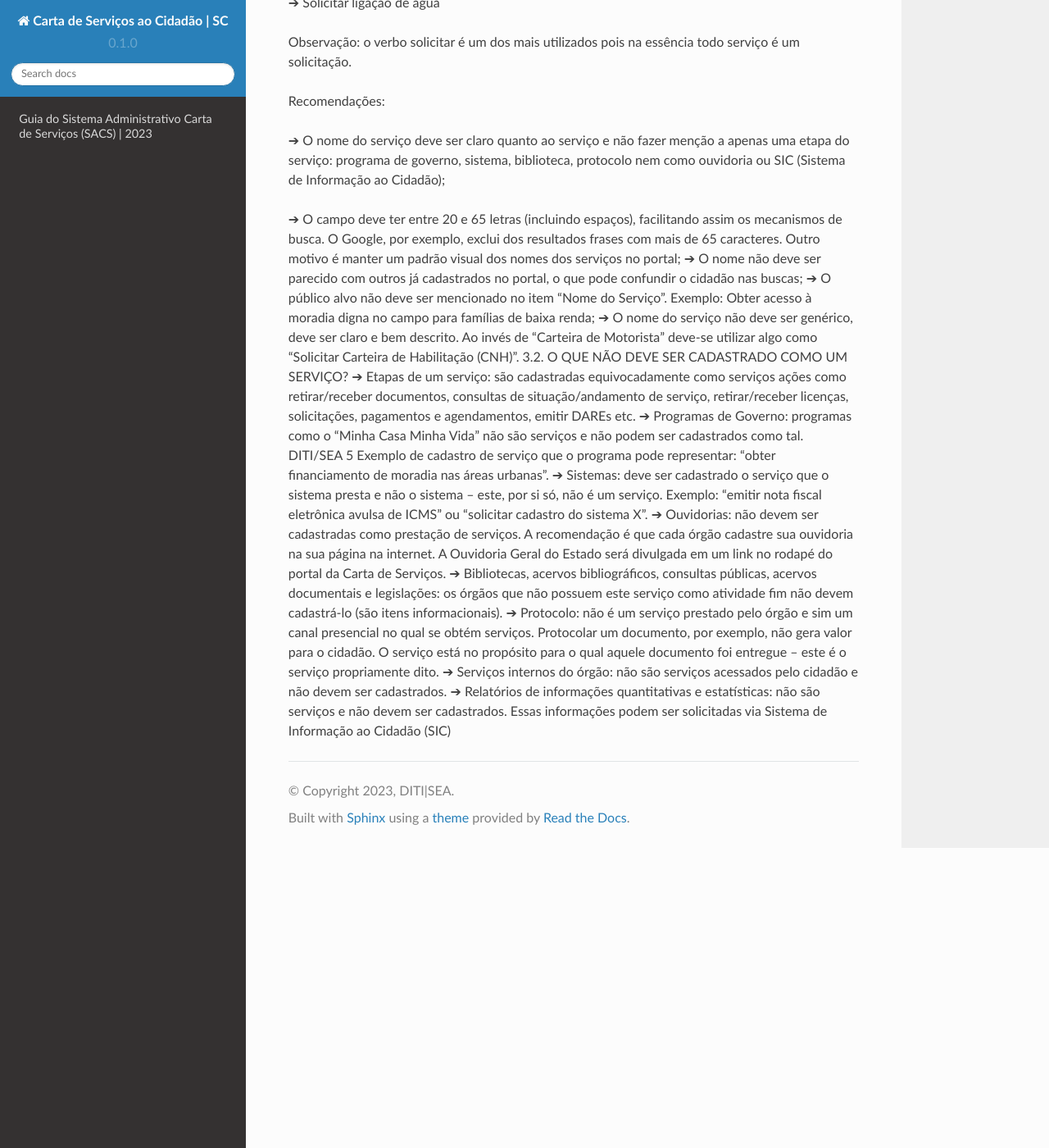
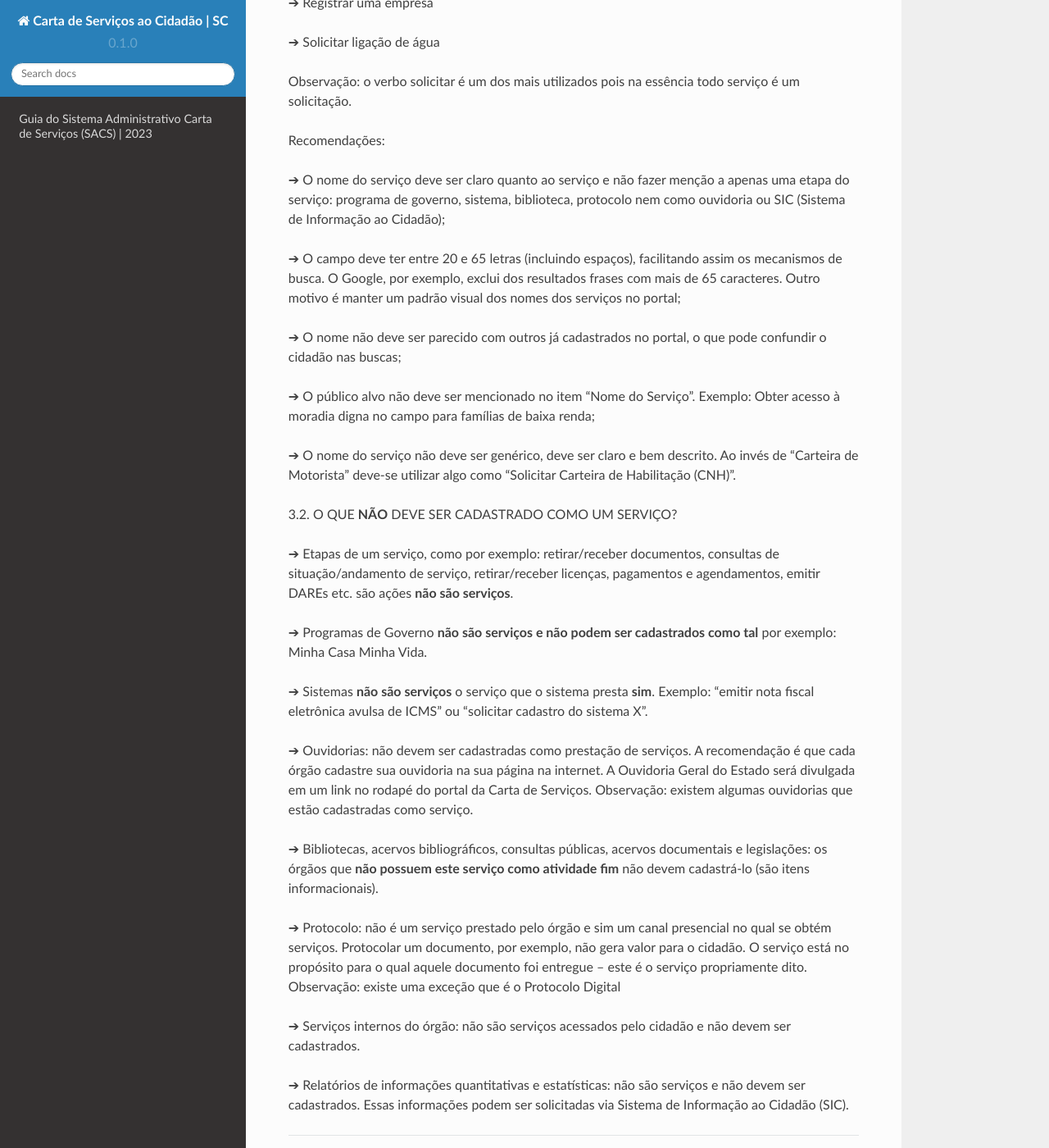
Before and after one commit to brunoaltieri/cartadeservicos, a Sphinx documentation site: the page built from docs/source/index.rst, in a window 1280 px wide and 1400 px high, scrolled down 3680 px. Shown: the whole window at 82% size. Built offline with Sphinx 7.4.7 and the Read the Docs theme 2.0.0, drawn with Linux system fonts in a browser that asks for light colours; some of the changed text lies outside the part shown.

Commit message:
Update index.rst

```diff
--- a/docs/source/index.rst
+++ b/docs/source/index.rst
@@ -119,35 +121,30 @@ Recomendações:
 
 ➔ O nome do serviço deve ser claro quanto ao serviço e não fazer menção a apenas uma etapa do serviço: programa de governo, sistema, biblioteca, protocolo nem como ouvidoria ou SIC (Sistema de Informação ao Cidadão);
 
-➔ O campo deve ter entre 20 e 65 letras (incluindo espaços), facilitando assim os mecanismos de busca. O
-Google, por exemplo, exclui dos resultados frases com mais de 65 caracteres. Outro motivo é manter um
-padrão visual dos nomes dos serviços no portal;
-➔ O nome não deve ser parecido com outros já cadastrados no portal, o que pode confundir o cidadão nas
-buscas;
-➔ O público alvo não deve ser mencionado no item “Nome do Serviço”. Exemplo: Obter acesso à moradia
-digna no campo para famílias de baixa renda;
-➔ O nome do serviço não deve ser genérico, deve ser claro e bem descrito. Ao invés de “Carteira de Motorista”
-deve-se utilizar algo como “Solicitar Carteira de Habilitação (CNH)”.
-3.2. O QUE NÃO DEVE SER CADASTRADO COMO UM SERVIÇO?
-➔ Etapas de um serviço: são cadastradas equivocadamente como serviços ações como retirar/receber
-documentos, consultas de situação/andamento de serviço, retirar/receber licenças, solicitações,
-pagamentos e agendamentos, emitir DAREs etc.
-➔ Programas de Governo: programas como o “Minha Casa Minha Vida” não são serviços e não podem ser
-cadastrados como tal.
-DITI/SEA
-5
-Exemplo de cadastro de serviço que o programa pode representar: “obter financiamento de moradia nas
-áreas urbanas”.
-➔ Sistemas: deve ser cadastrado o serviço que o sistema presta e não o sistema – este, por si só, não é um
-serviço. Exemplo: “emitir nota fiscal eletrônica avulsa de ICMS” ou “solicitar cadastro do sistema X”.
-➔ Ouvidorias: não devem ser cadastradas como prestação de serviços. A recomendação é que cada órgão
-cadastre sua ouvidoria na sua página na internet. A Ouvidoria Geral do Estado será divulgada em um link
-no rodapé do portal da Carta de Serviços.
-➔ Bibliotecas, acervos bibliográficos, consultas públicas, acervos documentais e legislações: os órgãos que
-não possuem este serviço como atividade fim não devem cadastrá-lo (são itens informacionais).
-➔ Protocolo: não é um serviço prestado pelo órgão e sim um canal presencial no qual se obtém serviços.
-Protocolar um documento, por exemplo, não gera valor para o cidadão. O serviço está no propósito para o
-qual aquele documento foi entregue – este é o serviço propriamente dito.
+➔ O campo deve ter entre 20 e 65 letras (incluindo espaços), facilitando assim os mecanismos de busca. O Google, por exemplo, exclui dos resultados frases com mais de 65 caracteres. Outro motivo é manter um padrão visual dos nomes dos serviços no portal;
+
+➔ O nome não deve ser parecido com outros já cadastrados no portal, o que pode confundir o cidadão nas buscas;
+
+➔ O público alvo não deve ser mencionado no item “Nome do Serviço”. Exemplo: Obter acesso à moradia digna no campo para famílias de baixa renda;
+
+➔ O nome do serviço não deve ser genérico, deve ser claro e bem descrito. Ao invés de “Carteira de Motorista” deve-se utilizar algo como “Solicitar Carteira de Habilitação (CNH)”.
+
+3.2. O QUE **NÃO** DEVE SER CADASTRADO COMO UM SERVIÇO?
+
+➔ Etapas de um serviço, como por exemplo: retirar/receber documentos, consultas de situação/andamento de serviço, retirar/receber licenças, pagamentos e agendamentos, emitir DAREs etc. são ações **não são serviços**.
+
+➔ Programas de Governo **não são serviços e não podem ser cadastrados como tal** por exemplo: Minha Casa Minha Vida.
+
+➔ Sistemas **não são serviços** o serviço que o sistema presta **sim**. Exemplo: “emitir nota fiscal eletrônica avulsa de ICMS” ou “solicitar cadastro do sistema X”.
+
+➔ Ouvidorias: não devem ser cadastradas como prestação de serviços. A recomendação é que cada órgão cadastre sua ouvidoria na sua página na internet. A Ouvidoria Geral do Estado será divulgada em um link no rodapé do portal da Carta de Serviços.
+Observação: existem algumas ouvidorias que estão cadastradas como serviço.
+
+➔ Bibliotecas, acervos bibliográficos, consultas públicas, acervos documentais e legislações: os órgãos que **não possuem este serviço como atividade fim** não devem cadastrá-lo (são itens informacionais).
+
+➔ Protocolo: não é um serviço prestado pelo órgão e sim um canal presencial no qual se obtém serviços. Protocolar um documento, por exemplo, não gera valor para o cidadão. O serviço está no propósito para o qual aquele documento foi entregue – este é o serviço propriamente dito.
+Observação: existe uma exceção que é o Protocolo Digital
+
 ➔ Serviços internos do órgão: não são serviços acessados pelo cidadão e não devem ser cadastrados.
-➔ Relatórios de informações quantitativas e estatísticas: não são serviços e não devem ser cadastrados.
-Essas informações podem ser solicitadas via Sistema de Informação ao Cidadão (SIC)
+
+➔ Relatórios de informações quantitativas e estatísticas: não são serviços e não devem ser cadastrados. Essas informações podem ser solicitadas via Sistema de Informação ao Cidadão (SIC).
```
Also changed, not shown: other parts of docs/source/index.rst (+2 -0 lines).
